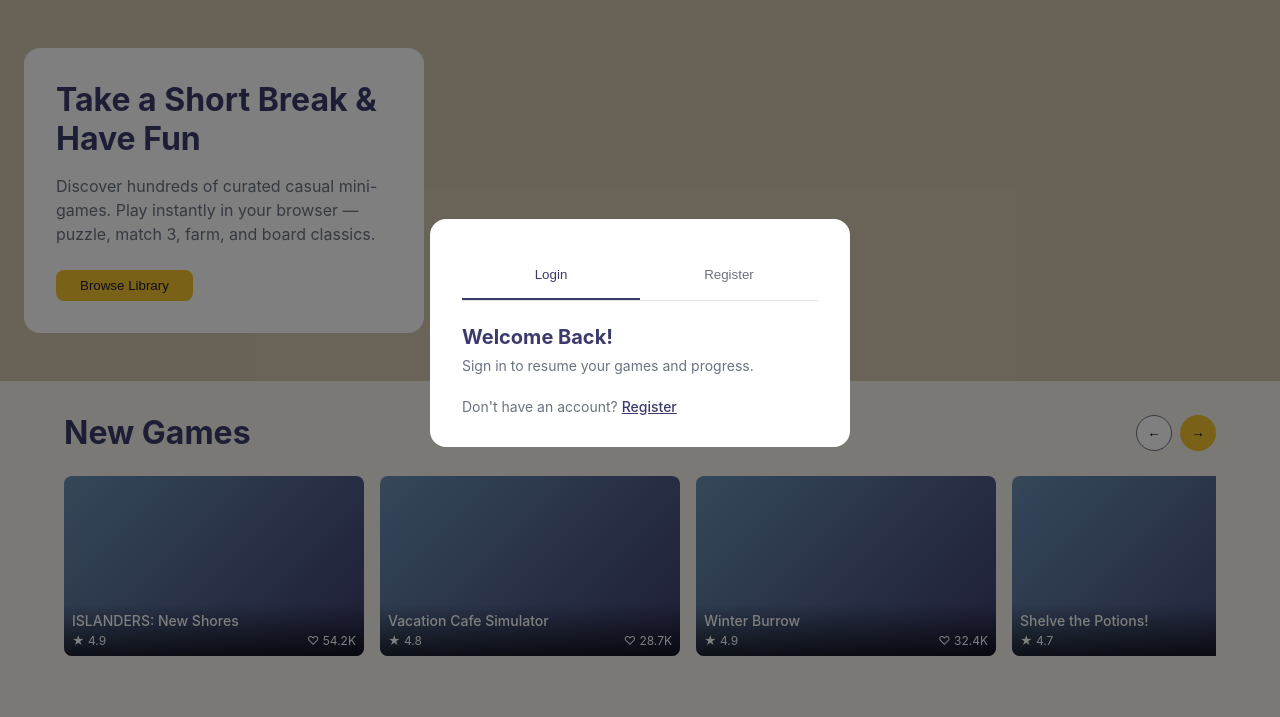
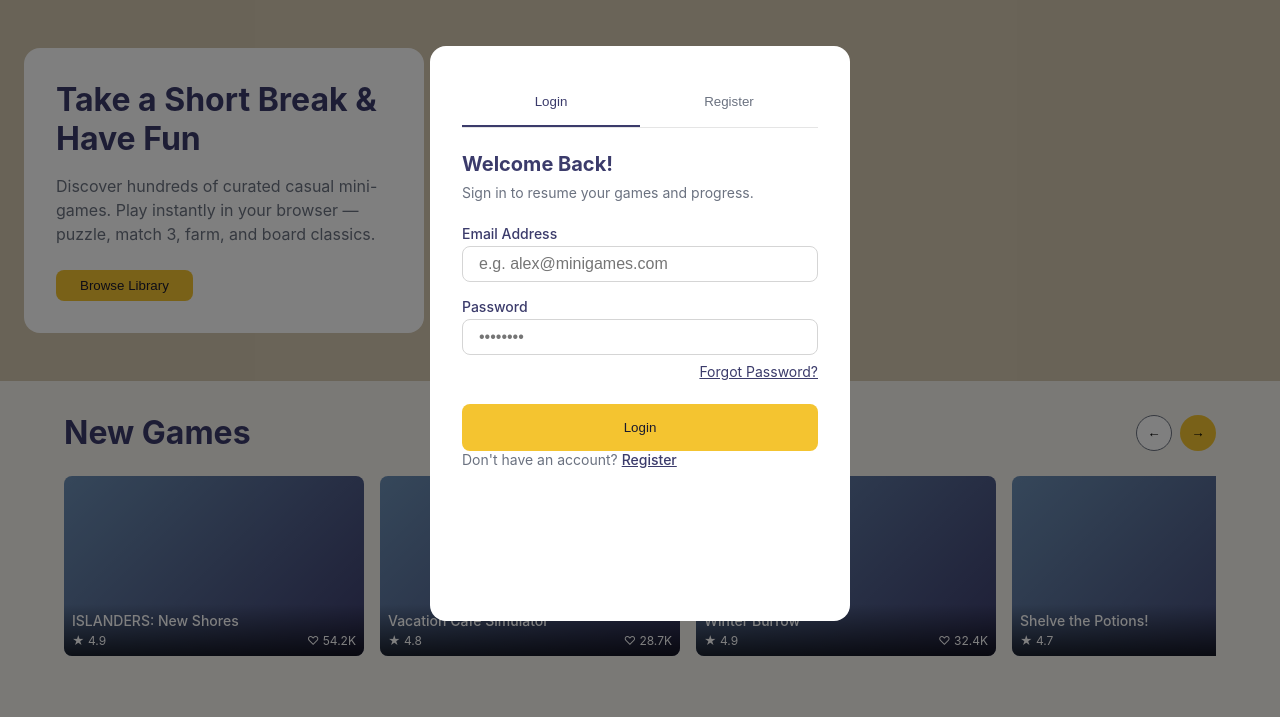
Before and after one commit to Azamatbek-Nabiyev/minigames, a website built with Vite: page index.html in a window 1280 px wide. Both pictures are taken after a click on the button "Log In". Shown: the part 67-784 px from the top of the page. Built offline with nearby package versions, Linux system fonts and the light colour scheme.

Commit message:
feat: implement semantic auth form markup with typed inputs

```diff
--- a/src/shared/ui/auth-dialog/auth-dialog.scss
+++ b/src/shared/ui/auth-dialog/auth-dialog.scss
@@ -102,3 +102,53 @@
   color: $color-primary;
   font-weight: $font-weight-medium;
 }
+
+.auth-dialog__form {
+  display: flex;
+  flex-direction: column;
+  gap: $spacing-3;
+}
+
+.auth-dialog__field {
+  display: flex;
+  flex-direction: column;
+  gap: $spacing-1;
+}
+
+.auth-dialog__label {
+  font-size: $font-size-sm;
+  font-weight: $font-weight-medium;
+  color: $color-primary;
+}
+
+.auth-dialog__input {
+  padding: $spacing-2 $spacing-3;
+  border: 1px solid #d5d5d5;
+  border-radius: $radius-md;
+  font-size: $font-size-base;
+  transition: border-color 0.2s ease;
+
+  &:focus {
+    outline: none;
+    border-color: $color-primary;
+    box-shadow: 0 0 0 3px rgba(59, 91, 219, 0.15);
+  }
+}
+
+.auth-dialog__forgot-link {
+  align-self: flex-end;
+  font-size: $font-size-sm;
+  color: $color-primary;
+  margin-top: -$spacing-2;
+}
+
+.auth-dialog__submit {
+  padding: $spacing-3;
+  background-color: $color-accent;
+  color: $color-navy;
+  border: none;
+  border-radius: $radius-md;
+  font-weight: $font-weight-medium;
+  cursor: pointer;
+  margin-top: $spacing-2;
+}
--- a/src/shared/ui/auth-dialog/auth-dialog.ts
+++ b/src/shared/ui/auth-dialog/auth-dialog.ts
@@ -16,6 +16,37 @@ export function createAuthDialog(): HTMLElement {
         <div class="auth-dialog__panel" data-panel="login">
           <h2 class="auth-dialog__title">Welcome Back!</h2>
           <p class="auth-dialog__subtitle">Sign in to resume your games and progress.</p>
+
+          <form class="auth-dialog__form" novalidate>
+            <div class="auth-dialog__field">
+              <label for="login-email" class="auth-dialog__label">Email Address</label>
+              <input
+                type="email"
+                id="login-email"
+                name="email"
+                class="auth-dialog__input"
+                placeholder="e.g. alex@minigames.com"
+                autocomplete="email"
+              />
+            </div>
+
+            <div class="auth-dialog__field">
+              <label for="login-password" class="auth-dialog__label">Password</label>
+              <input
+                type="password"
+                id="login-password"
+                name="password"
+                class="auth-dialog__input"
+                placeholder="••••••••"
+                autocomplete="current-password"
+              />
+            </div>
+
+            <a href="#" class="auth-dialog__forgot-link">Forgot Password?</a>
+
+            <button type="submit" class="auth-dialog__submit">Login</button>
+          </form>
+
           <p class="auth-dialog__switch-text">
             Don't have an account?
             <a href="#" class="auth-dialog__switch-link" data-mode="register">Register</a>
@@ -25,6 +56,59 @@ export function createAuthDialog(): HTMLElement {
         <div class="auth-dialog__panel" data-panel="register">
           <h2 class="auth-dialog__title">Create Account</h2>
           <p class="auth-dialog__subtitle">Join MiniGames to track your score &amp; streak.</p>
+
+          <form class="auth-dialog__form" novalidate>
+            <div class="auth-dialog__field">
+              <label for="register-username" class="auth-dialog__label">Username</label>
+              <input
+                type="text"
+                id="register-username"
+                name="username"
+                class="auth-dialog__input"
+                placeholder="e.g. CozyGamer_99"
+                autocomplete="username"
+              />
+            </div>
+
+            <div class="auth-dialog__field">
+              <label for="register-email" class="auth-dialog__label">Email Address</label>
+              <input
+                type="email"
+                id="register-email"
+                name="email"
+                class="auth-dialog__input"
+                placeholder="your.email@domain.com"
+                autocomplete="email"
+              />
+            </div>
+
+            <div class="auth-dialog__field">
+              <label for="register-password" class="auth-dialog__label">Password</label>
+              <input
+                type="password"
+                id="register-password"
+                name="password"
+                class="auth-dialog__input"
+                placeholder="Min. 8 characters"
+                autocomplete="new-password"
+              />
+            </div>
+
+            <div class="auth-dialog__field">
+              <label for="register-confirm-password" class="auth-dialog__label">Confirm Password</label>
+              <input
+                type="password"
+                id="register-confirm-password"
+                name="confirmPassword"
+                class="auth-dialog__input"
+                placeholder="Repeat your password"
+                autocomplete="new-password"
+              />
+            </div>
+
+            <button type="submit" class="auth-dialog__submit">Create Account</button>
+          </form>
+
           <p class="auth-dialog__switch-text">
             Already have an account?
             <a href="#" class="auth-dialog__switch-link" data-mode="login">Login</a>
```
